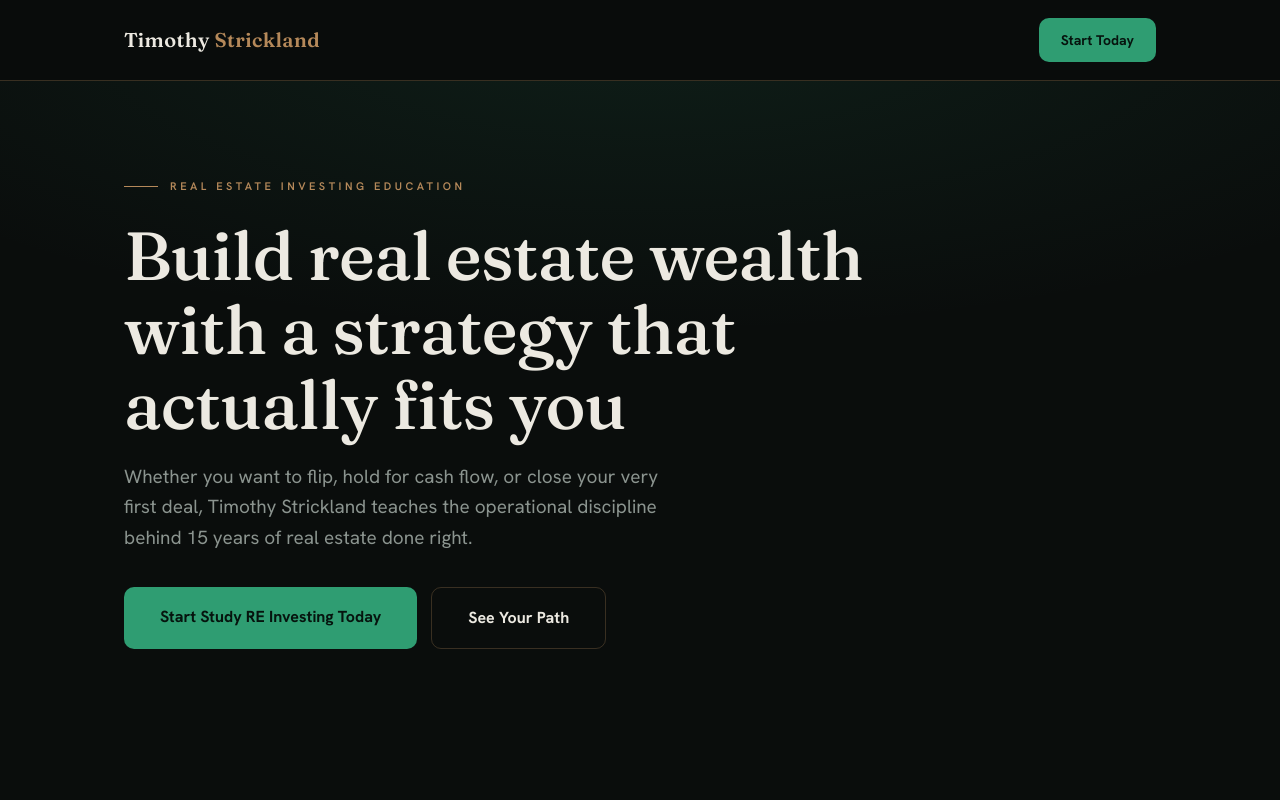
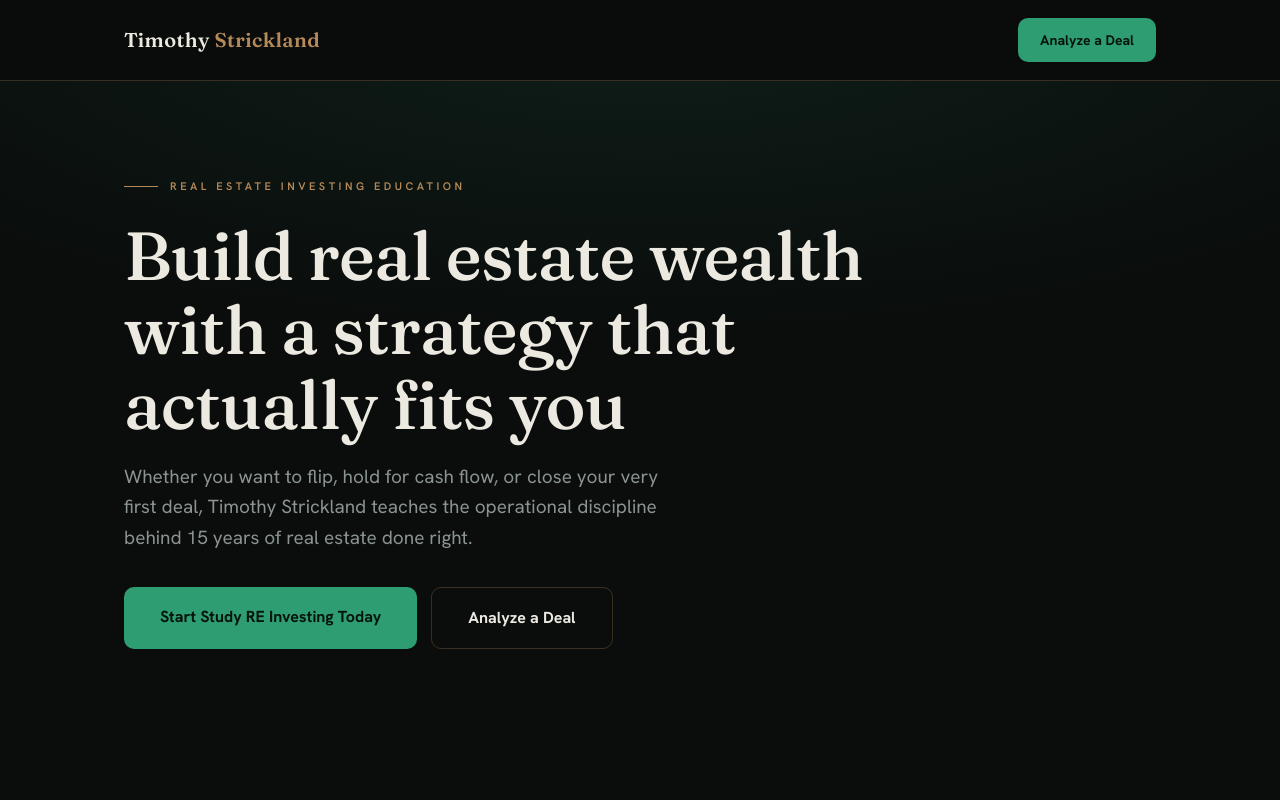
Before and after one commit to jsimone12/-tj-landing, a plain HTML site: page index.html in a window 1280 px wide. Shown: the top 800 px of the page. Drawn offline with Linux system fonts and the light colour scheme.

Commit message:
Repoint nav and hero buttons to analyzer

```diff
--- a/index.html
+++ b/index.html
@@ -105,7 +105,7 @@
 <nav>
   <div class="nav-in">
     <div class="wordmark">Timothy <span>Strickland</span></div>
-    <a href="#start" class="btn" style="padding:11px 22px;font-size:14px;">Start Today</a>
+    <a href="https://tools.stricklandresolutions.com/checkout-436633" class="btn" style="padding:11px 22px;font-size:14px;">Analyze a Deal</a>
   </div>
 </nav>
 
@@ -116,7 +116,7 @@
     <p>Whether you want to flip, hold for cash flow, or close your very first deal, Timothy Strickland teaches the operational discipline behind 15 years of real estate done right.</p>
     <div class="hero-cta">
       <a href="#start" class="btn">Start Study RE Investing Today</a>
-      <a href="#paths" class="btn btn-ghost">See Your Path</a>
+      <a href="https://tools.stricklandresolutions.com/checkout-436633" class="btn btn-ghost">Analyze a Deal</a>
     </div>
   </div>
 </header>
```
